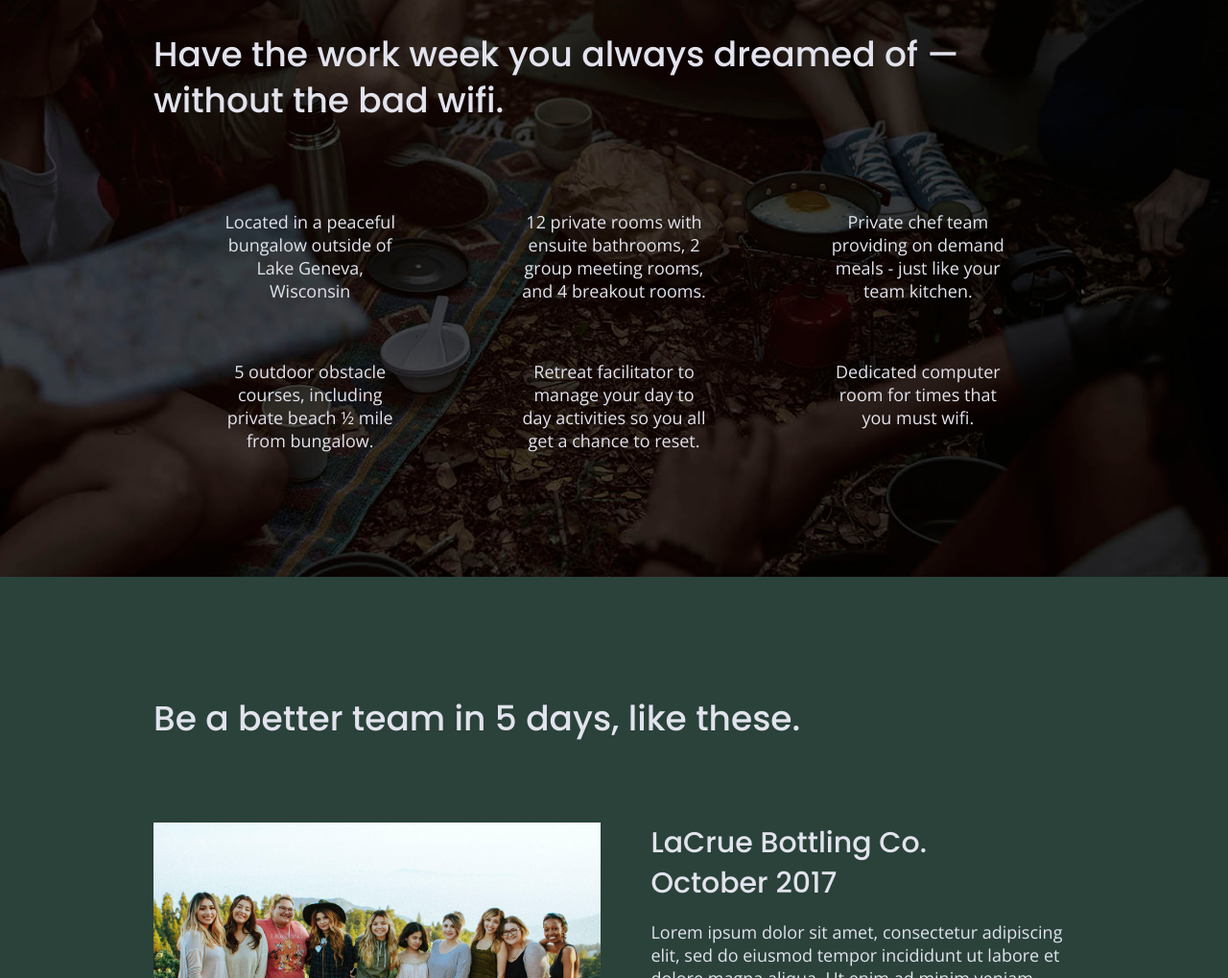
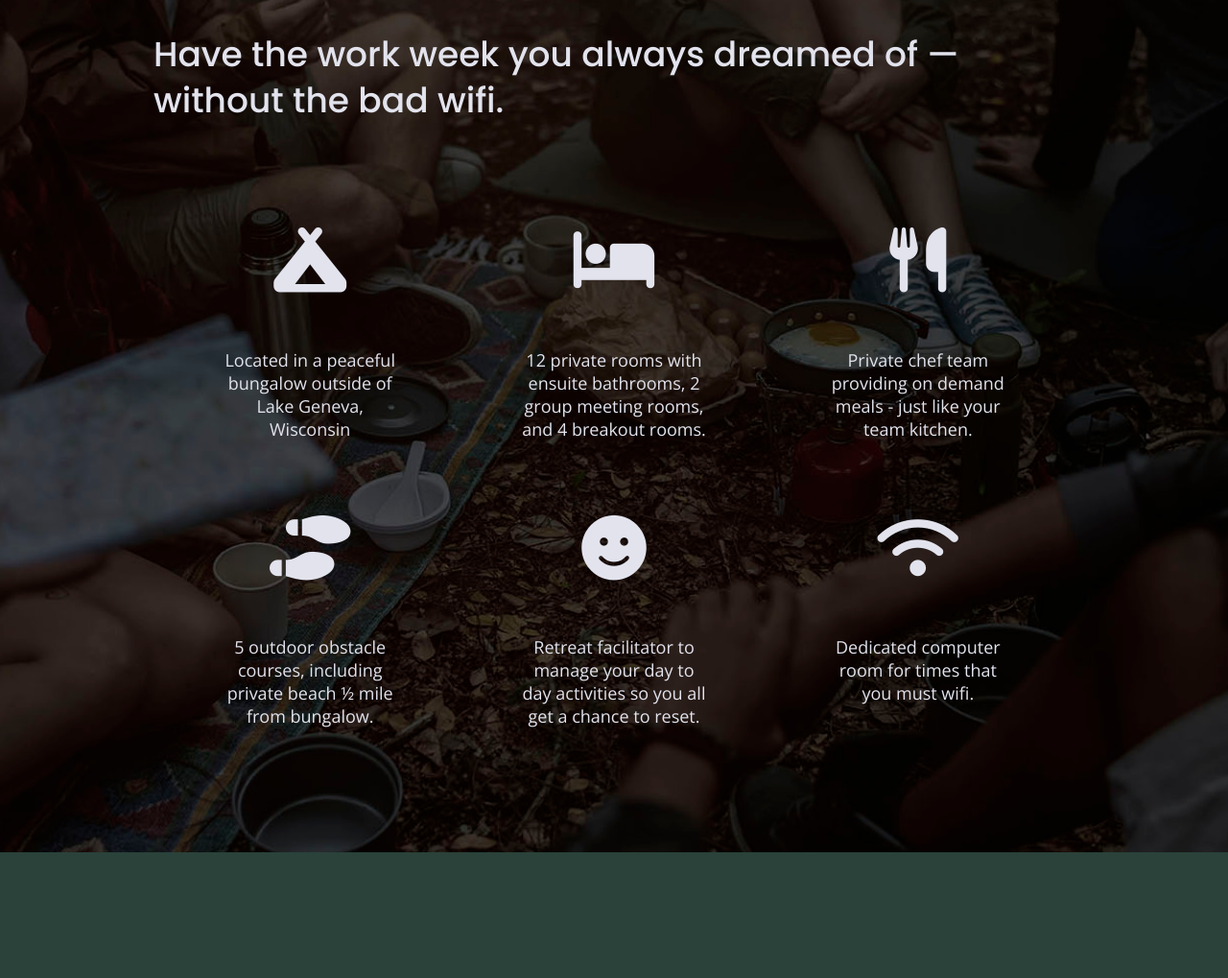
Before and after one commit to Theresa37/unpluggedresponsvie, a website: page index.html in a window 1280 px wide. Shown: the part 1262-2281 px from the top of the page at 96% size. Drawn offline with nearby package versions, Linux system fonts and the light colour scheme.

Commit message:
homepage features icons added

```diff
--- a/css/main.css
+++ b/css/main.css
@@ -381,13 +381,27 @@
 }
 
 .feature p {
+  text-align: center;
   margin: 0;
 }
+
+
+.features i {
+	font-size: 3.75em;
+  margin-bottom: 40px;
+
+}
+
+p.fontawesome-icon {
+  text-align: center;
+}
+
 
 .features-item-description  {
   margin: 0 10px;
   text-align: center;
 }
+
 
 
 /*****Retreat-Reviews Section******/
@@ -703,10 +717,15 @@
   display: flex;
   justify-content: center;
   align-items: center;
-  flex-flow: row wrap;
+  flex-flow: column wrap;
   flex-basis: 50%;
 
 }
+
+
+
+
+
 
 .features .features-item-description {
   width: 63%;
@@ -843,7 +862,7 @@
  }
 
 p {
-  font-size: 1.125em;
+  font-size: 1.125rem;
   line-height: 1.333;
 }
 
--- a/index.html
+++ b/index.html
@@ -22,6 +22,7 @@
 
   <link rel="stylesheet" href="css/normalize.css">
   <link rel="stylesheet" href="css/main.css">
+  <script src="https://kit.fontawesome.com/967c411678.js" crossorigin="anonymous"></script>
 
   <meta name="theme-color" content="#fafafa">
 </head>
@@ -75,31 +76,31 @@
         <h2>Have the work week you always dreamed of — without the bad wifi.</h2>
         <div class="features-items">
           <article>
-            <p class="fontawesome-icon"></p>
+            <p class="fontawesome-icon"><i class="fas fa-campground"></i></p>
             <p class="features-item-description">Located in a peaceful bungalow outside of Lake Geneva, Wisconsin</p>
           </article>
           <article>
-            <p class="fontawesome-icon"></p>
+            <p class="fontawesome-icon"><i class="fas fa-bed"></i></p>
             <p class="features-item-description">12 private rooms with ensuite bathrooms, 2 group meeting rooms, and 4
               breakout rooms.</p>
           </article>
           <article>
-            <p class="fontawesome-icon"></p>
+            <p class="fontawesome-icon"><i class="fas fa-utensils"></i></p>
             <p class="features-item-description">Private chef team providing on demand meals - just like your team
               kitchen.</p>
           </article>
           <article>
-            <p class="fontawesome-icon"></p>
+            <p class="fontawesome-icon"><i class="fas fa-shoe-prints"></i></p>
             <p class="features-item-description">5 outdoor obstacle courses, including private beach ½ mile from
               bungalow.</p>
           </article>
           <article>
-            <p class="fontawesome-icon"></p>
+            <p class="fontawesome-icon"><i class="fas fa-smile"></i></p>
             <p class="features-item-description">Retreat facilitator to manage your day to day activities so you all get
               a chance to reset.</p>
           </article>
           <article>
-            <p class="fontawesome-icon"></p>
+            <p class="fontawesome-icon"><i class="fas fa-wifi"></i></p>
             <p class="features-item-description">Dedicated computer room for times that you must wifi.</p>
           </article>
         </div>
```
